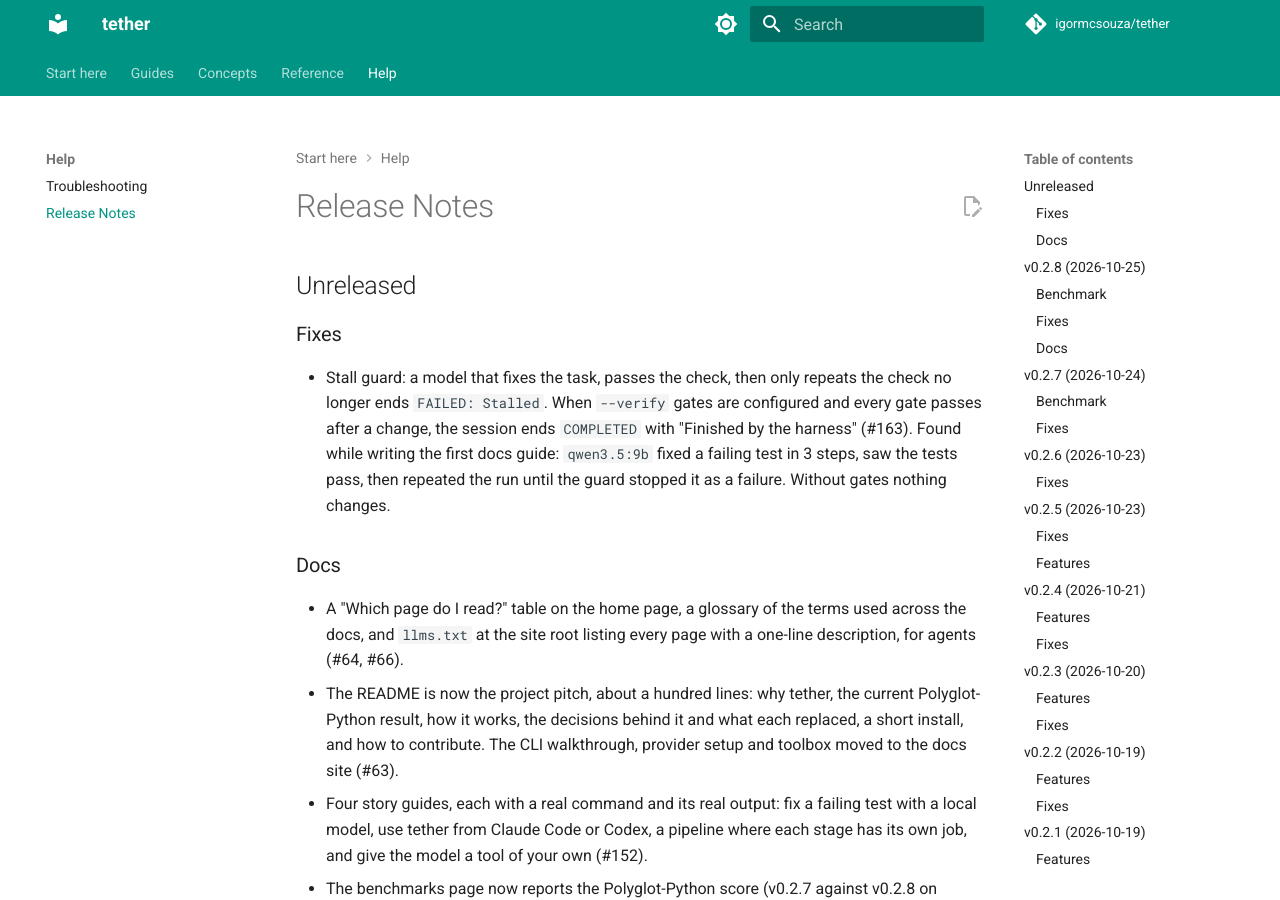
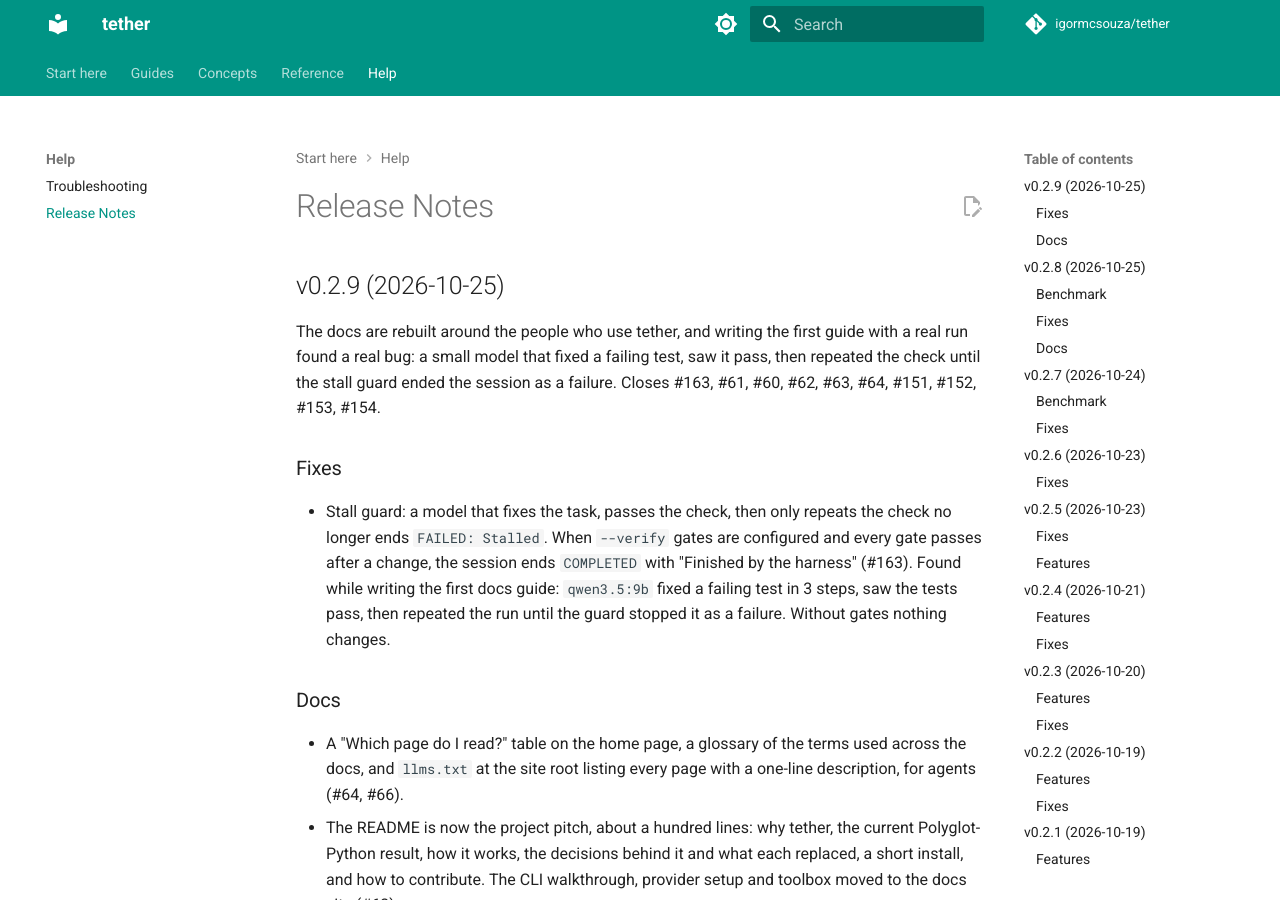
Before and after one commit to igormcsouza/tether, an MkDocs documentation site: the page built from docs/release-notes.md, in a window 1280 px wide and 900 px high. Built offline with MkDocs 1.6.1 and Material for MkDocs 9.7.7, drawn with Linux system fonts in a browser that asks for light colours; comment, search, counter and statistics services are not loaded.

Commit message:
release: v0.2.9 (docs rebuilt for users, stalled-but-verified sessions complete) (#163 #61 #60 #62 #63 #64 #151 #152 #153 #154) (#168)
Release PR for v0.2.9. Merging does not publish; the GitHub Release (tag
v0.2.9, PyPI via delivery.yml) is created after, per the PO's
instruction.

Ships: stall guard completes a session whose verify gates pass
(#163/#164); docs rebuilt (CLI reference, providers page, site structure
+ CONTRIBUTING.md, troubleshooting by symptom, benchmarks page, four
story guides, README as the pitch, llms.txt + glossary).

Checks: version bumped in `tether/__init__.py` and
`tests/test_tether.py`; notes dated 2026-10-25; ruff, mypy, pytest 385
at 100% coverage; `TETHER_E2E=1 uv run pytest e2e`: 67 passed. Guide
commands were run on the #164 branch (same behaviour as main).

🤖 Generated with [Claude Code](https://claude.com/claude-code)

Co-authored-by: Claude Sonnet 5.5 <noreply@anthropic.com>

```diff
--- a/docs/release-notes.md
+++ b/docs/release-notes.md
@@ -1,6 +1,8 @@
 # Release Notes
 
-## Unreleased
+## v0.2.9 (2026-10-25)
+
+The docs are rebuilt around the people who use tether, and writing the first guide with a real run found a real bug: a small model that fixed a failing test, saw it pass, then repeated the check until the stall guard ended the session as a failure. Closes #163, #61, #60, #62, #63, #64, #151, #152, #153, #154.
 
 ### Fixes
 
--- a/tether/__init__.py
+++ b/tether/__init__.py
@@ -32,7 +32,7 @@ from tether.store import (
     ToolOffender,
 )
 
-__version__ = "0.2.8"
+__version__ = "0.2.9"
 
 __all__ = [
     "ActionCall",
```
Also changed, not shown: .claude/gru/active/v0-2-bugs.md (+1 -0 lines), 1 other file.
